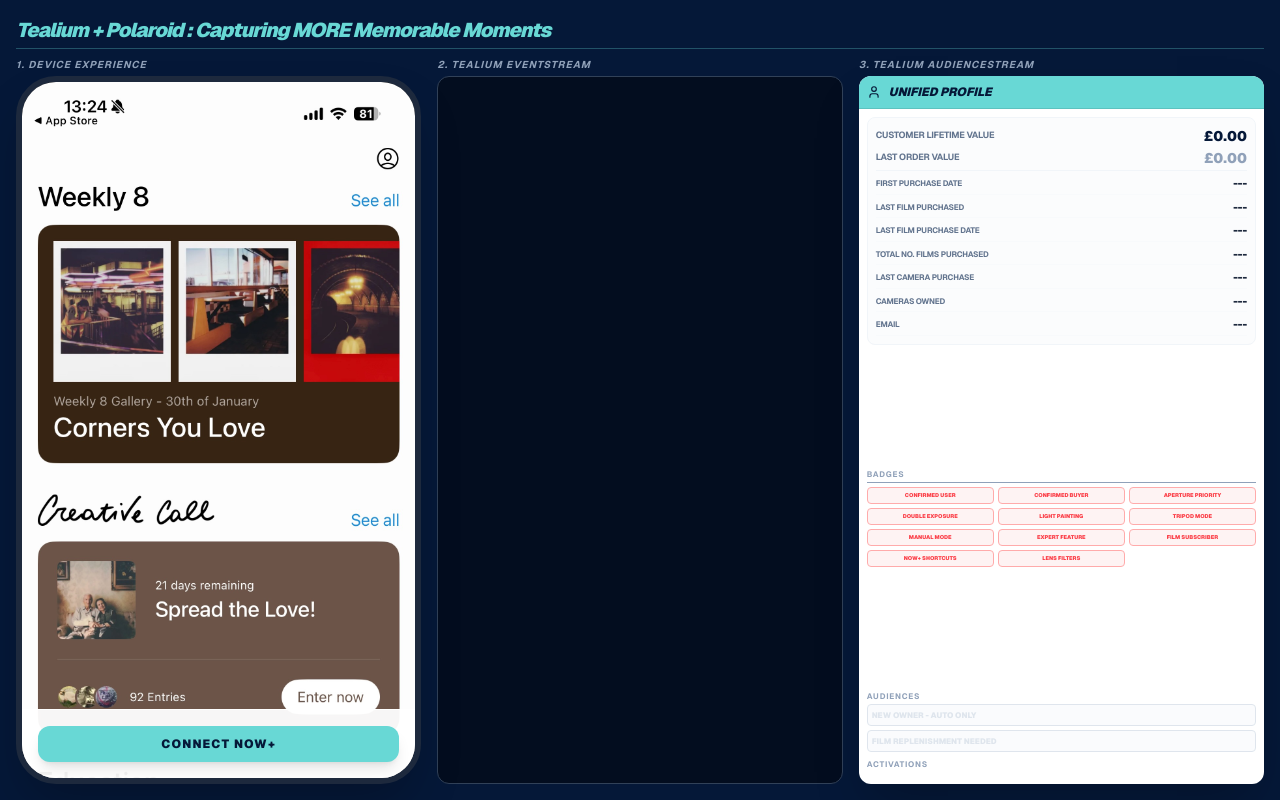
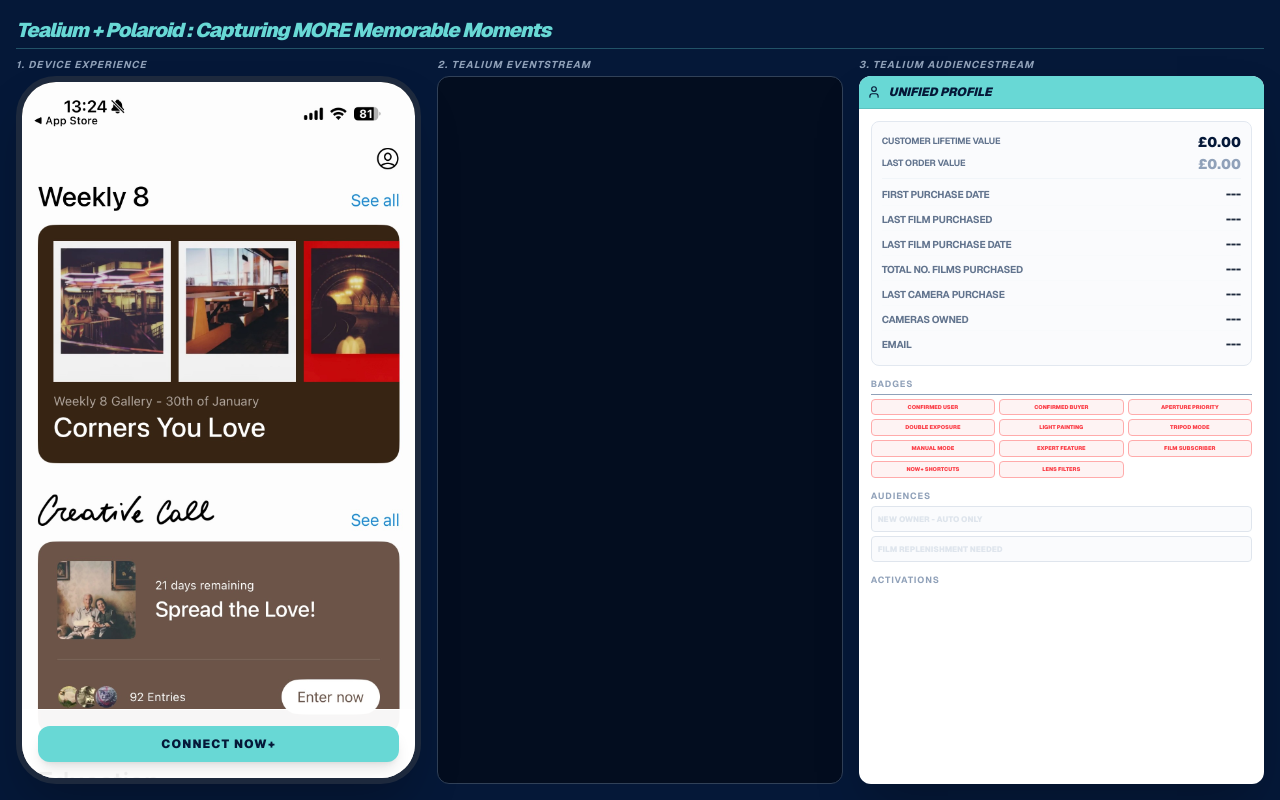
Before and after one commit to steveo2023/polaroid-tealium-demo, a Next.js app: page / in a window 1280 px wide. Built offline with nearby package versions, Linux system fonts and the light colour scheme.

Commit message:
Executive Build: Full badge names, legible Night CTA, and Success ROI statement

```diff
--- a/src/app/page.tsx
+++ b/src/app/page.tsx
@@ -47,7 +47,7 @@
     setTimeout(() => {
       setStep(3); setClv(480.92); setLastOrderValue(16.99);
       addEvent({ tealium_event: "visitor_identity_resolved", uid: "u_123456", clv: 480.92 });
-      setShowNudge(true); // FIRST CTA RESTORED
+      setShowNudge(true); // First CTA
     }, 1500);
   };
 
@@ -60,7 +60,7 @@
     setIsPlayingVideo(false); setStep(5);
     setTimeout(() => { setStep(6); setPhotoCount(5); addEvent({ tealium_event: "photo_taken", count: 5 }); }, 1500);
     setTimeout(() => { setPhotoCount(6); addEvent({ tealium_event: "photo_taken", count: 6 }); }, 4000);
-    setTimeout(() => { setShowApertureNudge(true); }, 6500); // SECOND CTA RESTORED
+    setTimeout(() => { setShowApertureNudge(true); }, 6500); // Second CTA
   };
 
   const handleActivateManual = () => {
@@ -68,7 +68,7 @@
     addEvent({ tealium_event: "feature_activated", feature: "manual_mode" });
     setTimeout(() => {
       addEvent({ tealium_event: "audience_joined", audience: "Film Replenishment" });
-      setShowFilmNudge(true);
+      setShowFilmNudge(true); // Third CTA
     }, 2500);
   };
 
@@ -78,25 +78,9 @@
     addEvent({ tealium_event: "purchase", amount: 47.99, currency: "GBP", item: "i-Type Film Bundle" });
   };
 
-  useEffect(() => {
-    if (isPlayingVideo && videoRef.current) {
-      const interval = setInterval(() => {
-        const curr = Math.floor(videoRef.current?.currentTime || 0);
-        if (curr > videoTime) {
-            setVideoTime(curr);
-            if (curr === 31) addEvent({ tealium_event: "video_milestone", label: "Aperture Priority" });
-            if (curr === 45) addEvent({ tealium_event: "video_milestone", label: "Double Exposure" });
-            if (curr === 67) addEvent({ tealium_event: "video_milestone", label: "Light Painting" });
-            if (curr === 80) addEvent({ tealium_event: "video_milestone", label: "Tripod Mode" });
-        }
-      }, 1000);
-      return () => clearInterval(interval);
-    }
-  }, [isPlayingVideo, videoTime]);
-
   return (
     <main className="fixed inset-0 bg-[#051838] text-white p-4 font-sans flex flex-col overflow-hidden text-left">
-      <header className="w-full max-w-7xl mx-auto mb-2 shrink-0 border-b border-[#68D8D5]/30">
+      <header className="w-full max-w-7xl mx-auto mb-2 shrink-0 border-b border-[#68D8D5]/30 text-left">
         <h1 className="text-xl font-black italic tracking-tighter text-[#68D8D5] pb-1">
           Tealium + Polaroid : Capturing MORE Memorable Moments
         </h1>
@@ -172,7 +156,7 @@
           </div>
         </div>
 
-        {/* PANE 3: CDP - FIXED & LEGIBLE */}
+        {/* PANE 3: CDP - STACKED NATURAL LAYOUT */}
         <div className="flex flex-col h-full min-h-0 text-left">
           <h2 className="text-[10px] font-bold uppercase tracking-widest text-slate-400 mb-1 italic">3. Tealium AudienceStream</h2>
           <div className="flex-1 bg-white rounded-xl text-slate-900 flex flex-col shadow-2xl overflow-hidden">
@@ -181,14 +165,15 @@
                {step >= 3 && <div className="text-[8px] font-black px-1.5 py-0.5 bg-[#051838] text-white rounded">ID: u_123456</div>}
             </div>
 
-            <div className="p-2 space-y-1.5 overflow-hidden flex flex-col h-full justify-between text-left">
-              <section className="bg-slate-50/50 p-2 rounded-lg border border-slate-100 text-left">
+            <div className="p-3 flex flex-col gap-3 h-full overflow-hidden text-left">
+              {/* SECTION 1: ATTRIBUTES */}
+              <section className="bg-slate-50/70 p-2.5 rounded-lg border border-slate-200 text-left flex-shrink-0">
                 <div className="space-y-0.5">
                   <div className="flex justify-between items-center">
                     <span className="text-[9px] font-bold text-slate-500 uppercase tracking-tight">Customer Lifetime Value</span>
                     <span className={`font-black transition-all duration-700 ${orderComplete ? 'text-2xl text-green-600' : 'text-sm text-[#051838]'}`}>£{clv.toFixed(2)}</span>
                   </div>
-                  <div className="flex justify-between items-center border-b border-slate-100 pb-0.5">
+                  <div className="flex justify-between items-center border-b border-slate-100 pb-1 mb-1">
                     <span className="text-[9px] font-bold text-slate-500 uppercase tracking-tight">Last Order Value</span>
                     <span className={`font-black transition-all duration-700 ${orderComplete ? 'text-2xl text-green-600' : 'text-sm text-slate-400'}`}>{lastOrderValue > 0 ? `£${lastOrderValue.toFixed(2)}` : "£0.00"}</span>
                   </div>
@@ -202,8 +187,9 @@
                 </div>
               </section>
 
-              <section>
-                <p className="text-[8px] text-slate-400 font-bold uppercase tracking-widest mb-1 border-b pb-0.5 text-left">Badges</p>
+              {/* SECTION 2: BADGES */}
+              <section className="text-left flex-shrink-0">
+                <p className="text-[9px] text-slate-400 font-bold uppercase tracking-widest mb-1 border-b pb-0.5 text-left">Badges</p>
                 <div className="grid grid-cols-3 gap-1">
                   <Badge label="Confirmed User" on={step >= 3} />
                   <Badge label="Confirmed Buyer" on={step >= 3} />
@@ -219,17 +205,18 @@
                 </div>
               </section>
 
-              <div className="space-y-1.5 text-left">
-                <section>
-                  <p className="text-[8px] text-slate-400 font-bold uppercase tracking-widest mb-0.5 text-left">Audiences</p>
+              {/* SECTION 3: AUDIENCES */}
+              <section className="text-left flex-shrink-0">
+                <p className="text-[9px] text-slate-400 font-bold uppercase tracking-widest mb-0.5 text-left">Audiences</p>
                 <div className="flex flex-col gap-1">
-                    <div className={`p-1 rounded font-black uppercase text-[8px] border ${step >= 3 ? 'bg-[#007CC2] text-white border-[#006699]' : 'bg-slate-50 text-slate-300 opacity-60'}`}>New Owner - Auto Only</div>
-                    <div className={`p-1 rounded font-black uppercase text-[8px] border ${showFilmNudge || orderComplete ? 'bg-[#007CC2] text-white border-[#006699]' : 'bg-slate-50 text-slate-300 opacity-60'}`}>Film Replenishment Needed</div>
+                  <div className={`p-1.5 rounded font-black uppercase text-[8px] border ${step >= 3 ? 'bg-[#007CC2] text-white border-[#006699]' : 'bg-slate-50 text-slate-300 opacity-60'}`}>New Owner - Auto Only</div>
+                  <div className={`p-1.5 rounded font-black uppercase text-[8px] border ${showFilmNudge || orderComplete ? 'bg-[#007CC2] text-white border-[#006699]' : 'bg-slate-50 text-slate-300 opacity-60'}`}>Film Replenishment Needed</div>
                 </div>
               </section>
 
-                <section className="pb-1 text-left">
-                  <p className="text-[8px] text-slate-400 font-bold uppercase tracking-widest mb-0.5 text-left">Activations</p>
+              {/* SECTION 4: ACTIVATIONS */}
+              <section className="pb-1 text-left flex-shrink-0">
+                <p className="text-[9px] text-slate-400 font-bold uppercase tracking-widest mb-0.5 text-left">Activations</p>
                 <div className="space-y-1 text-left">
                   {step >= 3 && <div className="p-1.5 bg-slate-900 text-white rounded font-bold text-[8px] flex justify-between border-l-2 border-[#68D8D5]"><span><Send size={10} className="inline mr-2 text-[#68D8D5]"/> Onboarding</span><CheckCircle size={10} className="text-green-500"/></div>}
                   {manualModeActive && <div className="p-1.5 bg-slate-900 text-white rounded font-bold text-[8px] flex justify-between border-l-2 border-[#68D8D5]"><span><Zap size={10} className="inline mr-2 text-[#68D8D5]"/> Night Mode</span><span className="text-green-500 font-black">ACTIVE</span></div>}
@@ -240,16 +227,15 @@
           </div>
         </div>
       </div>
-      </div>
     </main>
   );
 }
 
 function Attribute({ label, value }: { label: string, value: string }) {
   return (
-    <div className="flex justify-between items-center py-0.5 border-b border-slate-50 text-left">
-      <span className="text-[8px] font-bold text-slate-500 uppercase tracking-tight">{label}</span>
-      <span className="text-[11px] font-black text-slate-800">{value}</span>
+    <div className="flex justify-between items-center py-0.5 border-b border-slate-50 last:border-0 text-left">
+      <span className="text-[10px] font-bold text-slate-500 uppercase tracking-tight">{label}</span>
+      <span className="text-[12px] font-black text-slate-800">{value}</span>
     </div>
   );
 }
```
Lines whose indentation alone changed are shown as unchanged.
